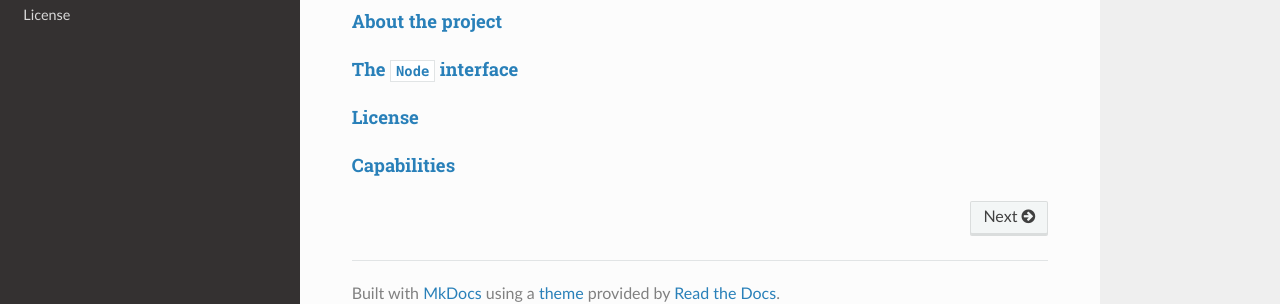
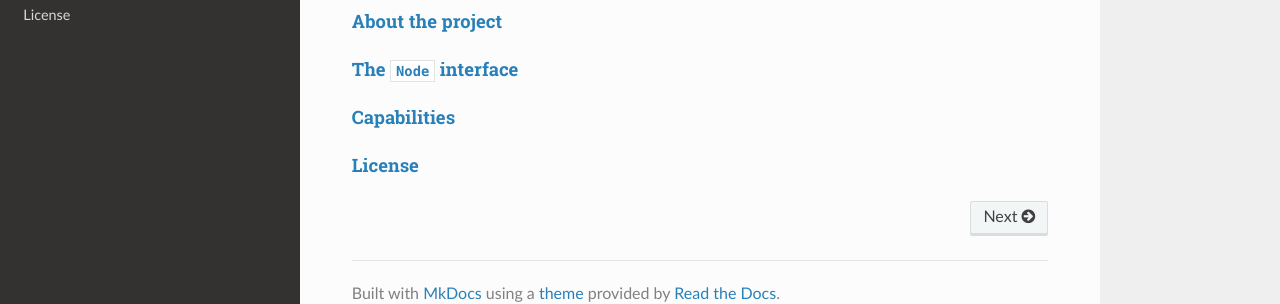
Before and after one commit to arnonmoscona/monastery-docs, an MkDocs documentation site: the page built from docs/index.md, in a window 1280 px wide. Shown: the part 255-559 px from the top of the page. Built offline with MkDocs 1.6.1, drawn with Linux system fonts in a browser that asks for light colours; nearby versions of some CDN libraries; old or Windows-style settings are respelled for this version of MkDocs.

```diff
--- a/docs/index.md
+++ b/docs/index.md
@@ -7,5 +7,5 @@ An open clustering framework.
 ## Index
 #### [About the project](about.md)
 #### [The `Node` interface](node.md)
+#### [Capabilities](Capabilities.md)
 #### [License](license.md)
-#### [Capabilities](Capabilities.md)
```
